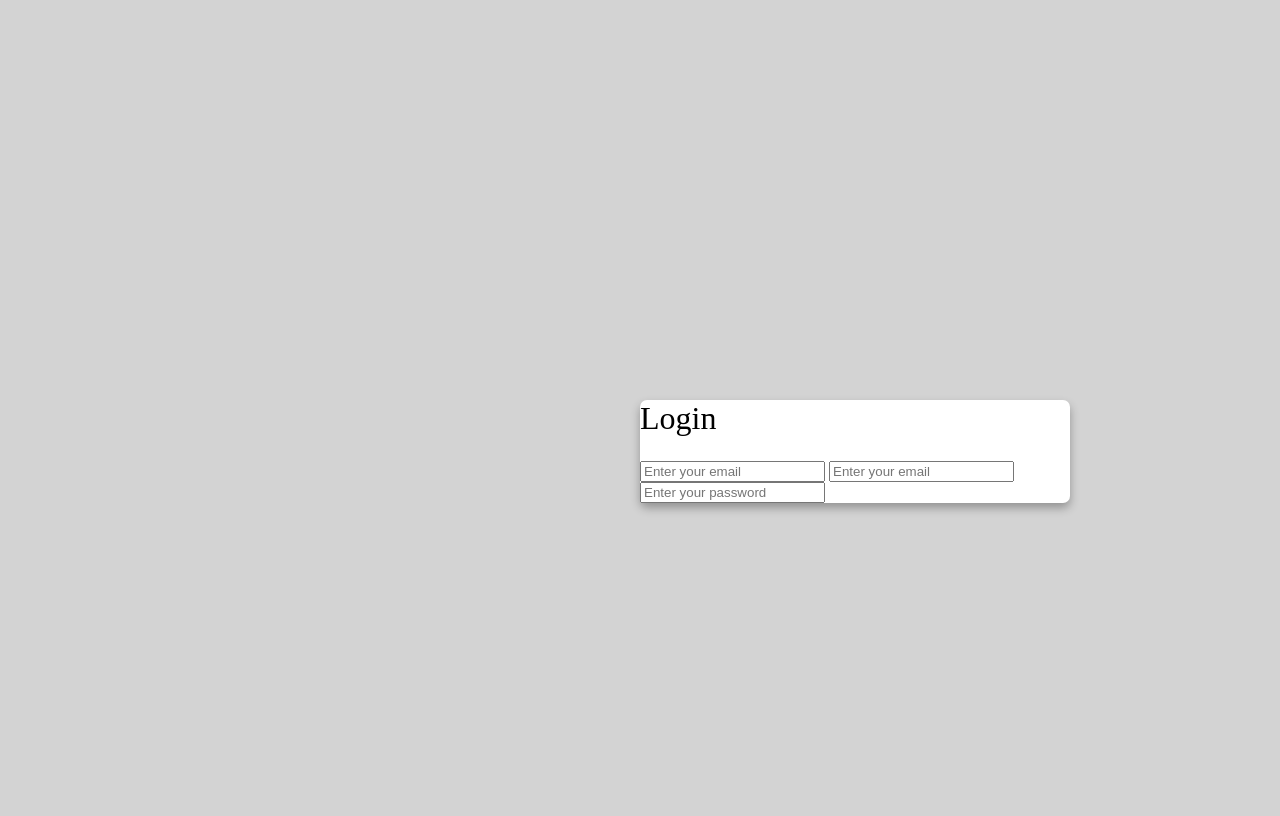
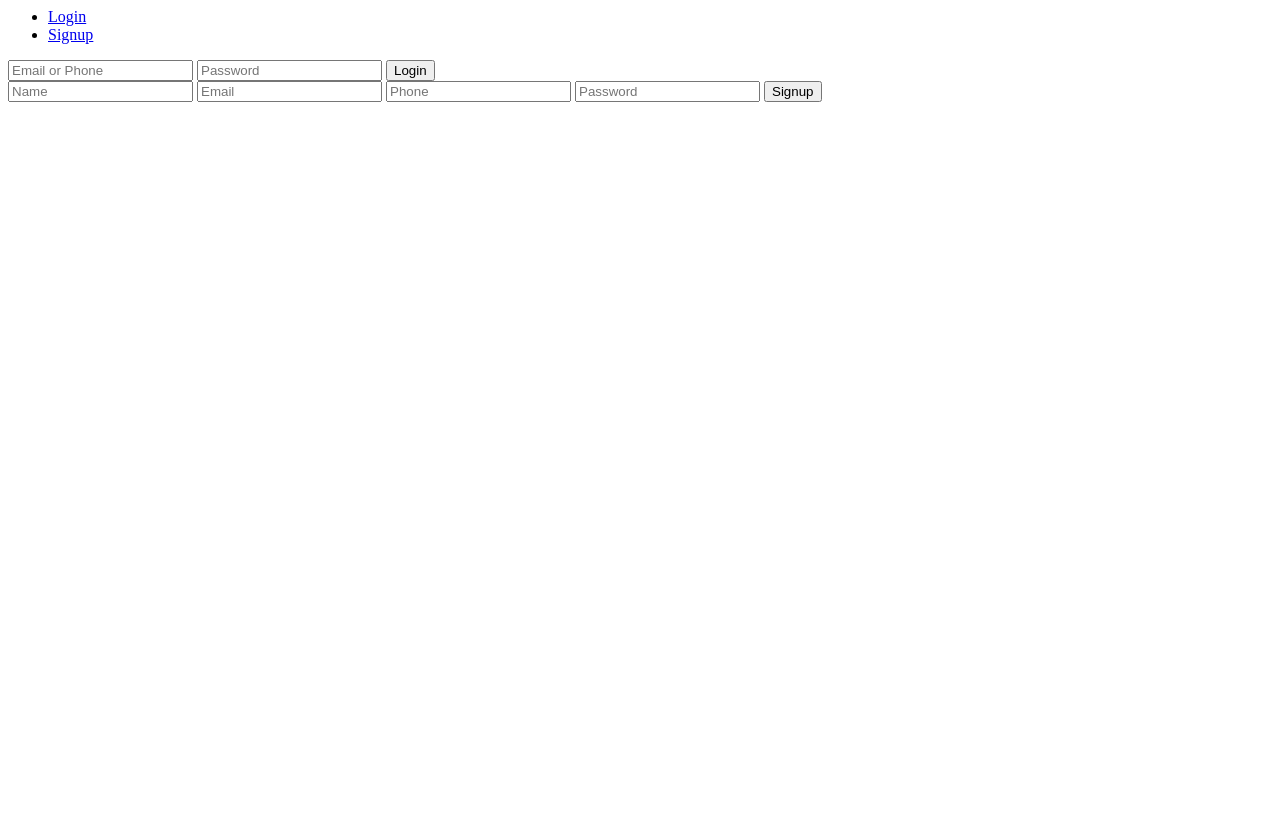
Before and after one commit to LUMasterOfAppliedComputing2023NS/MovieTheater_Group_6, a Flask app: template templates/login/base.html in a window 1280 px wide. After the commit the page ends 102 px from the top, so only its background shows below. Run offline with Flask 3, Linux system fonts and the light colour scheme; the template is opened without the code that fills it, so the values that code supplies are empty.

Commit message:
[wip] database and login

```diff
--- a/app.py
+++ b/app.py
@@ -24,9 +24,11 @@ db_credential: DbCredential
 # use python anywhere credential when file exists
 if os.path.exists('pa_connection.py'):
     from pa_connection import db_credential as pa_credential
+
     db_credential = pa_credential
 else:
     from local_connection import db_credential as local_credential
+
     db_credential = local_credential
 
 db = Database(db_credential)
@@ -36,18 +38,23 @@ salt = bcrypt.gensalt()
 
 login_manager = LoginManager()
 login_manager.init_app(app)
-# # login_manager.login_view = 'login'  # type: ignore
+# login_manager.login_view = 'login'  # type: ignore
 
 @login_manager.user_loader
 def load_user(user_id: str):
+    try:
+        return db.get_user(int(user_id))
+    except:
+        print(f"unable to get user for id:{user_id}, unable to parse as int")
+        return None
 
-    pass
 
 
 # Login
 @app.route('/login', methods=['GET', 'POST'])
 def login():
     return render_template('login/login.html')
+
 
 # Homepage
 @app.route('/')
--- a/static/style.css
+++ b/static/style.css
@@ -1,4 +1,5 @@
-/* Import Google font - Poppins */
+/* Import Google font - Poppins *//*
+
 <style>
   @import url('https://fonts.googleapis.com/css2?family=Poppins:ital,wght@1,900&display=swap');
 </style>
@@ -36,3 +37,87 @@
 
     }
     }
+*/
+
+body{
+
+  background-color: #000;
+}
+
+
+.card{
+
+  width: 400px;
+  border:none;
+
+}
+
+
+
+
+.btr{
+
+  border-top-right-radius: 5px !important;
+}
+
+
+.btl{
+
+  border-top-left-radius: 5px !important;
+}
+
+.btn-dark {
+    color: #fff;
+    background-color: #0d6efd;
+    border-color: #0d6efd;
+}
+
+
+.btn-dark:hover {
+    color: #fff;
+    background-color: #0d6efd;
+    border-color: #0d6efd;
+}
+
+
+.nav-pills{
+
+  display:table !important;
+  width:100%;
+}
+
+.nav-pills .nav-link {
+    border-radius: 0px;
+        border-bottom: 1px solid #0d6efd40;
+
+}
+
+.nav-item{
+      display: table-cell;
+       background: #0d6efd2e;
+}
+
+
+.form{
+
+  padding: 10px;
+      height: 300px;
+}
+
+.form input{
+
+  margin-bottom: 12px;
+  border-radius: 3px;
+}
+
+
+.form input:focus{
+
+  box-shadow: none;
+}
+
+
+.form button{
+
+  margin-top: 20px;
+}
--- a/templates/base/navi_script.html
+++ /dev/null
@@ -1,4 +0,0 @@
-###
-To use different database credential for local development and python anywhere:
-1. rename `pa_connection.rem.py` to `pa_connection.py` and put in the correct credential
-2. modify `local_connection` for local db connection
--- a/templates/login/base.html
+++ b/templates/login/base.html
@@ -1,23 +1,82 @@
-<!DOCTYPE html>
-<html lang="en">
-<head>
-    <meta charset="UTF-8">
-    <meta name="viewport" content="width=device-width, initial-scale=1.0">
-    <meta http-equiv="X-UA-Compatible" content="ie=edge">
-    <title>Login &Registration Form</title>
-    <link rel="stylesheet" href="{{ url_for('static', filename='style.css') }}">
-</head>
-<body>
-<div class="container">
-    <div class="login form">
-        <header>Login</header>
-        <form action="#">
-            <input type="text" placeholder="Enter your email">
-            <input type="text" placeholder="Enter your email">
-            <input type="password" placeholder="Enter your password">
+<!--<!DOCTYPE html>-->
+<!--<html lang="en">-->
+<!--<head>-->
+<!--    <meta charset="UTF-8">-->
+<!--    <meta name="viewport" content="width=device-width, initial-scale=1.0">-->
+<!--    <meta http-equiv="X-UA-Compatible" content="ie=edge">-->
+<!--    <title>Login &Registration Form</title>-->
+<!--    <link rel="stylesheet" href="{{ url_for('static', filename='style.css') }}">-->
+<!--</head>-->
+<!--<body>-->
+<!--<div class="container">-->
+<!--    <div class="login form">-->
+<!--        <header>Login</header>-->
+<!--        <form action="#">-->
+<!--            <input type="text" placeholder="Enter your email">-->
+<!--            <input type="text" placeholder="Enter your email">-->
+<!--            <input type="password" placeholder="Enter your password">-->
 
-        </form>
-    </div>
-</div>
-</body>
-</html>
+<!--        </form>-->
+<!--    </div>-->
+<!--</div>-->
+<!--</body>-->
+<!--</html>-->
+<div class="d-flex justify-content-center align-items-center mt-5">
+
+
+        <div class="card">
+
+            <ul class="nav nav-pills mb-3" id="pills-tab" role="tablist">
+                <li class="nav-item text-center">
+                  <a class="nav-link active btl" id="pills-home-tab" data-toggle="pill" href="#pills-home" role="tab" aria-controls="pills-home" aria-selected="true">Login</a>
+                </li>
+                <li class="nav-item text-center">
+                  <a class="nav-link btr" id="pills-profile-tab" data-toggle="pill" href="#pills-profile" role="tab" aria-controls="pills-profile" aria-selected="false">Signup</a>
+                </li>
+
+              </ul>
+              <div class="tab-content" id="pills-tabContent">
+                <div class="tab-pane fade show active" id="pills-home" role="tabpanel" aria-labelledby="pills-home-tab">
+
+                  <div class="form px-4 pt-5">
+
+                    <input type="text" name="" class="form-control" placeholder="Email or Phone">
+
+                    <input type="text" name="" class="form-control" placeholder="Password">
+                    <button class="btn btn-dark btn-block">Login</button>
+
+                  </div>
+
+
+
+                </div>
+                <div class="tab-pane fade" id="pills-profile" role="tabpanel" aria-labelledby="pills-profile-tab">
+
+
+                  <div class="form px-4">
+
+                    <input type="text" name="" class="form-control" placeholder="Name">
+
+                    <input type="text" name="" class="form-control" placeholder="Email">
+
+                    <input type="text" name="" class="form-control" placeholder="Phone">
+
+                    <input type="text" name="" class="form-control" placeholder="Password">
+
+                    <button class="btn btn-dark btn-block">Signup</button>
+
+
+                  </div>
+
+
+                </div>
+
+               </div>
+
+
+
+
+        </div>
+
+
+      </div>
```
Also changed, not shown: database/database.py (+118 -0 lines), database/mapper.py (+22 -0 lines), model/user.py (+8 -4 lines), templates/navi.html (+37 -1 lines), README.md, static/logo.png (added).
